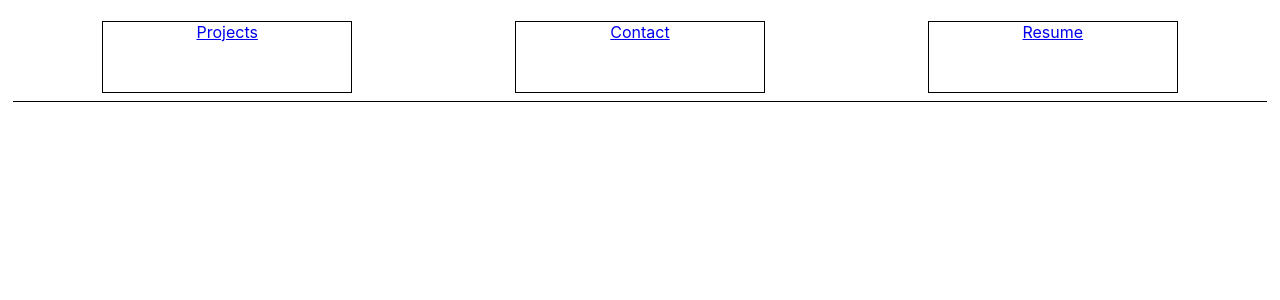
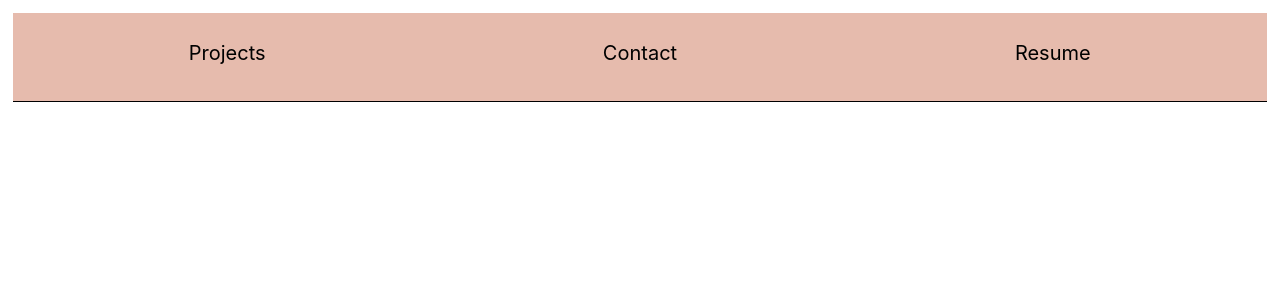
Before and after one commit to grogsy/home, a React (Create React App) app: page / in a window 1280 px wide. Shown: the top 300 px of the page. Built offline with nearby package versions, Linux system fonts and the light colour scheme.

Commit message:
mess with box shadows, plan to making them in a gradient fashion

```diff
--- a/package.json
+++ b/package.json
@@ -3,6 +3,7 @@
   "version": "0.1.0",
   "private": true,
   "dependencies": {
+    "font-awesome": "^4.7.0",
     "react": "^16.11.0",
     "react-dom": "^16.11.0",
     "react-scripts": "3.2.0"
--- a/src/components/header.js
+++ b/src/components/header.js
@@ -6,13 +6,13 @@ export default class Header extends React.Component {
       <div className="header">
         {/** Header Item Components Here */}
         <div className="header-item">
-          <a href="#">Projects</a>
+          <p className="grow">Projects</p>
         </div>
         <div className="header-item">
-          <a href="#">Contact</a>
+          <p className="grow">Contact</p>
         </div>
         <div className="header-item">
-          <a href="#">Resume</a>
+          <p className="grow">Resume</p>
         </div>
       </div>
     );
--- a/src/index.css
+++ b/src/index.css
@@ -29,21 +29,28 @@ code {
   padding: 1vh;
   border-bottom: 0.1em solid black;
   margin: 1%;
+  background-color: #e6bbad;
 }
 
 .header-item {
+  display: flex;
+  flex-direction: column;
   width: 20%;
-  border: 1px solid black;
-  transition: 0.5s;
+  transition: 0.2s all ease-in-out;
   overflow: hidden
+}
+
+.header-item > p {
+  font-size: 20px;
 }
 
 .header-item:hover {
   background-color: #add8e6;
+  transition: 0.2s all ease-in-out;
   transform: scale(1.1);
+  box-shadow: #d8e6ad 5px 5px;
 }
 
-.header-item:hover a{
-  font-size: 20px;
-  transform: scale(1.1)
+.header-item:hover grow{
+  transform: scale(2)
 }
```
Also changed, not shown: 1 other file (tests, documents, lock files or other folders).
